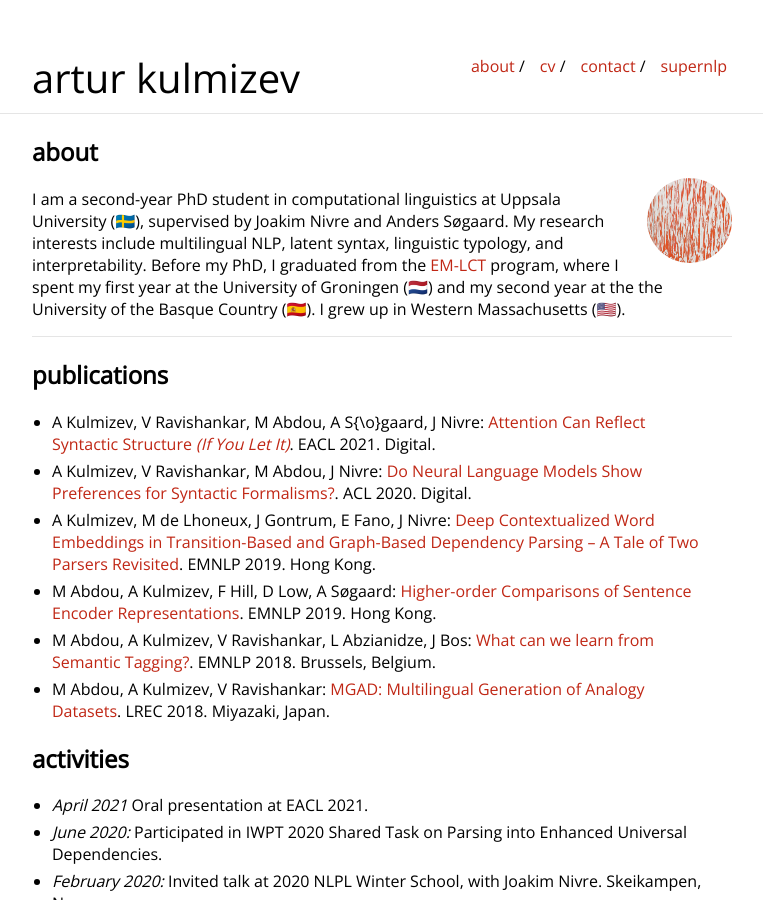
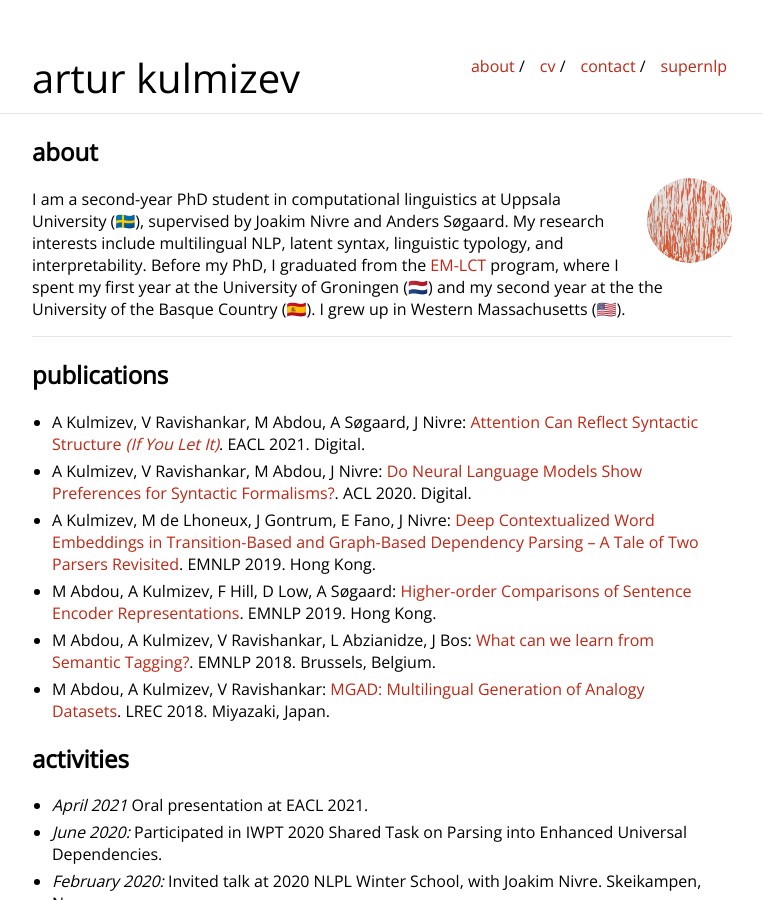
Before and after one commit to rutrastone/rutrastone.github.io, a Jekyll site: the page built from index.md, in a window 1280 px wide and 900 px high. Shown: the whole window, without its empty margins (258-1021 px from the left). Built offline with Jekyll 4.4.1, drawn with Linux system fonts in a browser that asks for light colours; our own code applies the rules of GitHub Pages for plain Markdown files.

Commit message:
fixed anders' name

```diff
--- a/index.md
+++ b/index.md
@@ -18,7 +18,7 @@ I am a second-year PhD student in computational linguistics at Uppsala Universit
 ---
 
 ## publications
-* A Kulmizev, V Ravishankar, M Abdou, A S{\o}gaard, J Nivre: [Attention Can Reflect Syntactic Structure _(If You Let It)_](https://www.aclweb.org/anthology/2021.eacl-main.264.pdf). EACL 2021. Digital.
+* A Kulmizev, V Ravishankar, M Abdou, A Søgaard, J Nivre: [Attention Can Reflect Syntactic Structure _(If You Let It)_](https://www.aclweb.org/anthology/2021.eacl-main.264.pdf). EACL 2021. Digital.
 * A Kulmizev, V Ravishankar, M Abdou, J Nivre: [Do Neural Language Models Show Preferences for Syntactic Formalisms?](https://www.aclweb.org/anthology/2020.acl-main.375.pdf). ACL 2020. Digital.
 * A Kulmizev, M de Lhoneux, J Gontrum, E Fano, J Nivre: [Deep Contextualized Word Embeddings in Transition-Based and Graph-Based Dependency Parsing -- A Tale of Two Parsers Revisited](https://www.aclweb.org/anthology/D19-1277.pdf). EMNLP 2019. Hong Kong.
 * M Abdou, A Kulmizev, F Hill, D Low, A Søgaard: [Higher-order Comparisons of Sentence Encoder Representations](https://www.aclweb.org/anthology/D19-1593.pdf). EMNLP 2019. Hong Kong.
```
